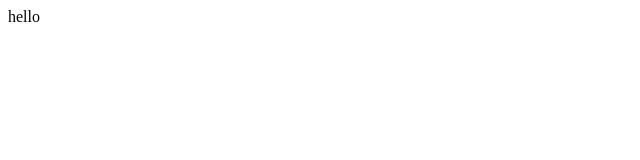
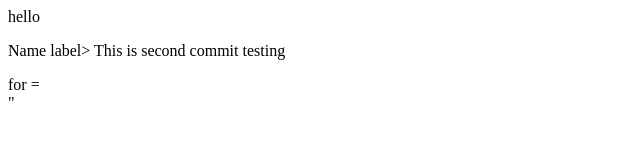
Before and after one commit to sandeepsapkot90/html-basics, a plain HTML site: page form.html in a window 1280 px wide. Shown: the whole page, without its empty margins (0-640 px from the left). Drawn offline with Linux system fonts and the light colour scheme.

Commit message:
This is second commit testing

```diff
--- a/form.html
+++ b/form.html
@@ -8,5 +8,17 @@
 </head>
 <body>
     hello
+    <form action="">
+<P>
+    <label for "name">Name </label>label></label>
+
+    This is second commit testing
+</P>
+
+
+
+
+<label>for =</label>
+    </form>"
 </body>
 </html>
```
